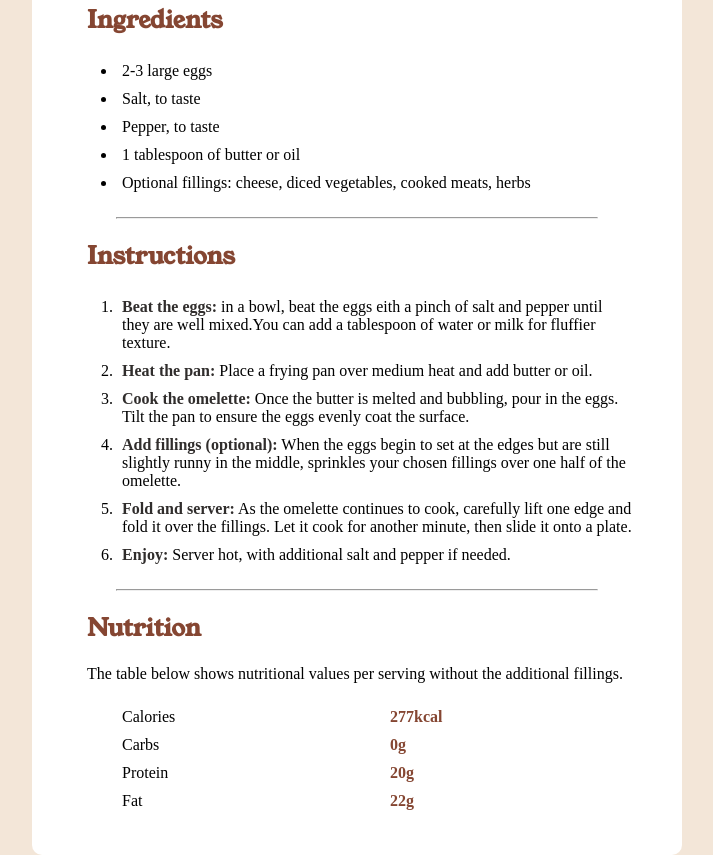
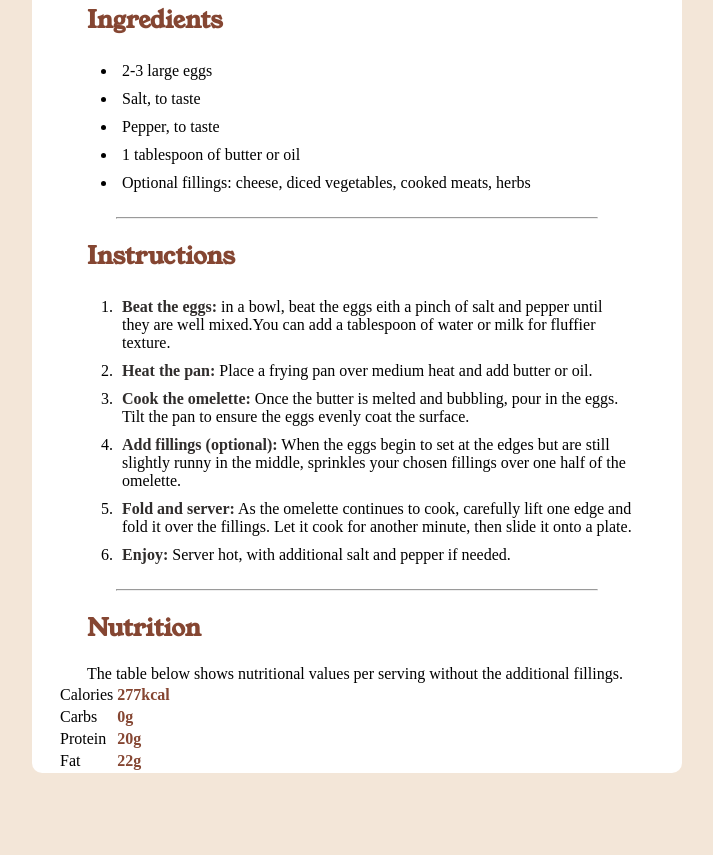
Before and after one commit to CarlosVinicius01/Pagina-de-Receitas, a plain HTML site: page index.html in a window 1280 px wide. Shown: the part 617-1472 px from the top of the page, without its empty margins (283-996 px from the left). After the commit the page ends 1390 px from the top, so only its background shows below. Drawn offline with Linux system fonts and the light colour scheme.

Commit message:
Update index.html

```diff
--- a/index.html
+++ b/index.html
@@ -47,16 +47,26 @@
         <section id="nutrition">
             <h2>Nutrition</h2>
             <p>The table below shows nutritional values per serving without the additional fillings.</p>
-            <ul class="coluns">
-                <li>Calories</li>
-                <li>Carbs</li>
-                <li>Protein</li>
-                <li>Fat</li>
-                <li class="quantidade">277kcal</li>
-                <li class="quantidade">0g</li>
-                <li class="quantidade">20g</li>
-                <li class="quantidade">22g</li>
-            </ul>
+            <table>
+                <tbody>
+                    <tr>
+                        <td>Calories</td>
+                        <td class="quantidade">277kcal</td>
+                    </tr>
+                    <tr>
+                        <td>Carbs</td>
+                        <td class="quantidade">0g</td>
+                    </tr>
+                    <tr>
+                        <td>Protein</td>
+                        <td class="quantidade">20g</td>
+                    </tr>
+                    <tr>
+                        <td>Fat</td>
+                        <td class="quantidade">22g</td>
+                    </tr>
+                </tbody>
+            </table>
         </section>
     </main>
 </body>
```
